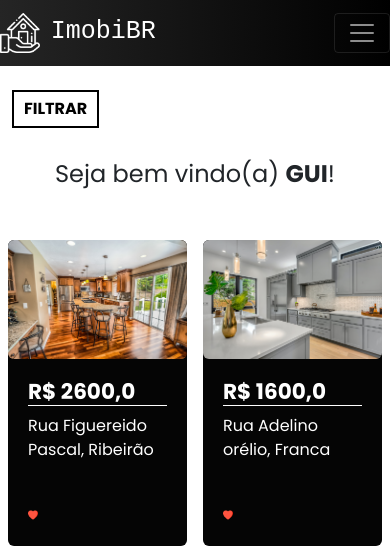
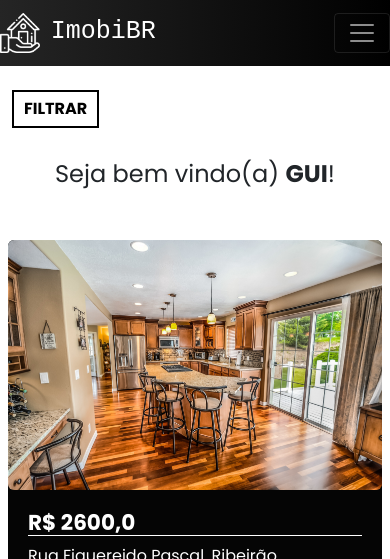
Before and after one commit to satoosan/ImobiBR, a Django app: page / in a window 390 px wide. Shown: the top 559 px of the page. Run offline with Django 4.2, Linux system fonts and the light colour scheme; a user stored in the database is signed in; data comes from the database, SQL or seed files in the repository; parts of the project's set-up code (start-up, migrations or seed data) failed here and were passed over.

Commit message:
add col-12

```diff
--- a/imobi/plataforma/templates/home.html
+++ b/imobi/plataforma/templates/home.html
@@ -23,7 +23,7 @@
 
     {% for imovel in page.object_list %}
 
-        <div class="col col-md-4 p-2">
+        <div class="col-12 col-md-4 p-2">
           <div class="card_imovel">
             <img class="img_capa_imovel" src="{{imovel.imagens.all.0.img.url}}">
             <div class="informacoes_imoveis">
```
